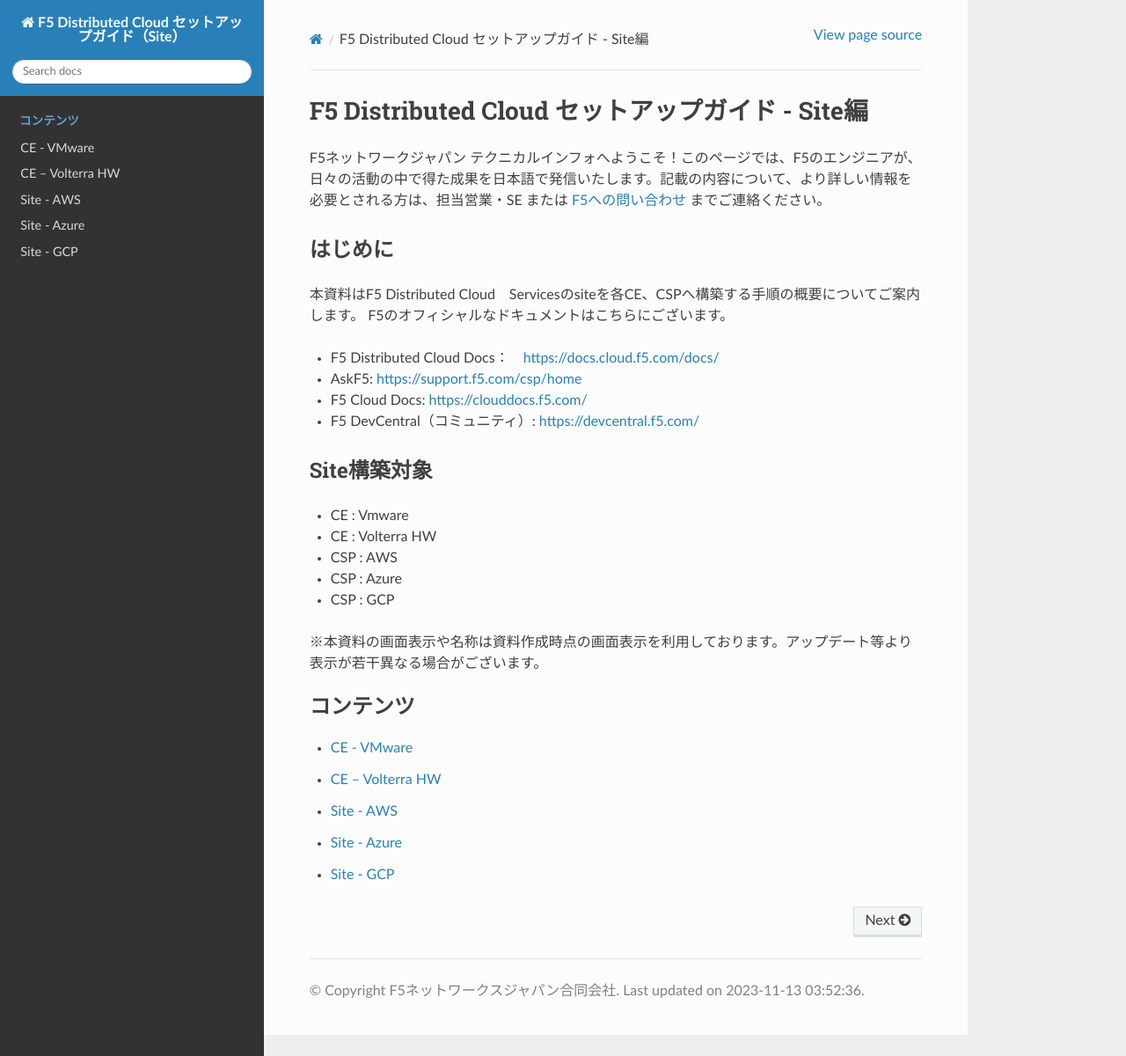
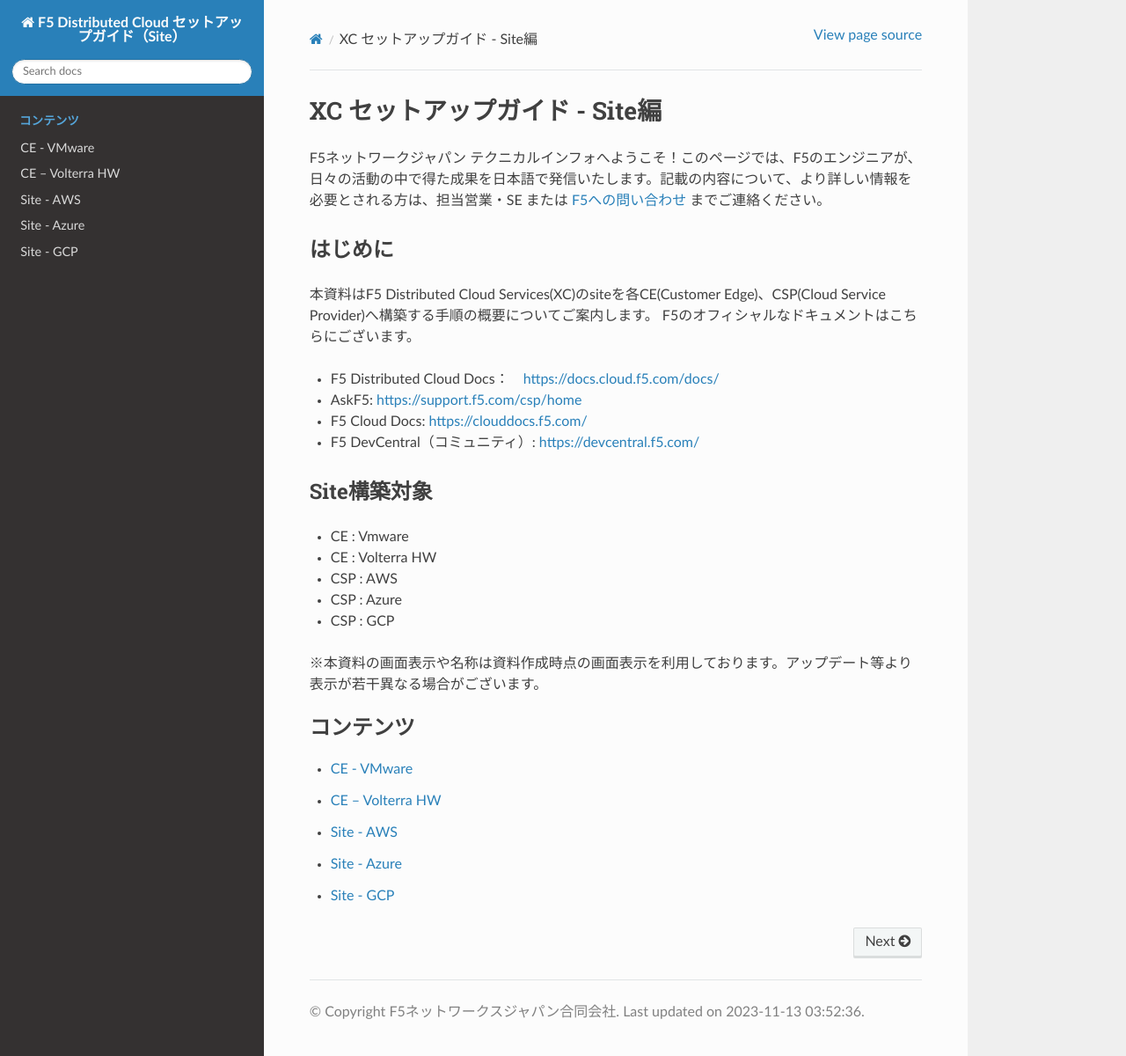
Before and after one commit to BeF5/f5j-dc-site, a Sphinx documentation site: the page built from docs/index.rst, in a window 1280 px wide and 1200 px high. Shown: the whole window at 88% size. Built offline with Sphinx 7.4.7 and the Read the Docs theme 2.0.0, drawn with Linux system fonts in a browser that asks for light colours.

Commit message:
Update index.rst

```diff
--- a/docs/index.rst
+++ b/docs/index.rst
@@ -1,14 +1,14 @@
 .. You can adapt this file completely to your liking, but it should at least
    contain the root `toctree` directive.
 
-F5 Distributed Cloud セットアップガイド - Site編
+XC セットアップガイド - Site編
 ==================
 
 F5ネットワークジャパン テクニカルインフォへようこそ！このページでは、F5のエンジニアが、日々の活動の中で得た成果を日本語で発信いたします。記載の内容について、より詳しい情報を必要とされる方は、担当営業・SE または `F5への問い合わせ <https://interact.f5.com/ContactFormJP.html?ls=meta>`__ までご連絡ください。
 
 はじめに
 -------
-本資料はF5 Distributed Cloud　Servicesのsiteを各CE、CSPへ構築する手順の概要についてご案内します。
+本資料はF5 Distributed Cloud Services(XC)のsiteを各CE(Customer Edge)、CSP(Cloud Service Provider)へ構築する手順の概要についてご案内します。
 F5のオフィシャルなドキュメントはこちらにございます。
 
 - F5 Distributed Cloud Docs：　https://docs.cloud.f5.com/docs/
```
